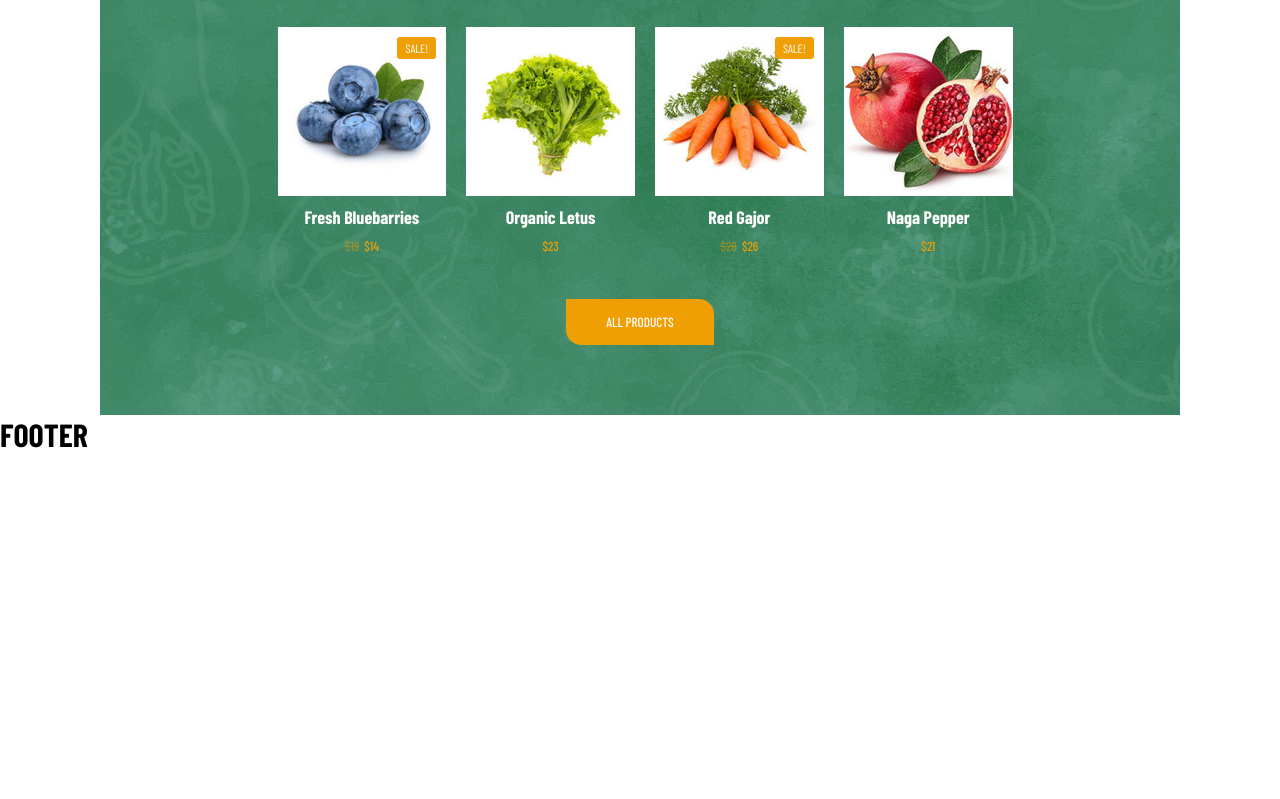
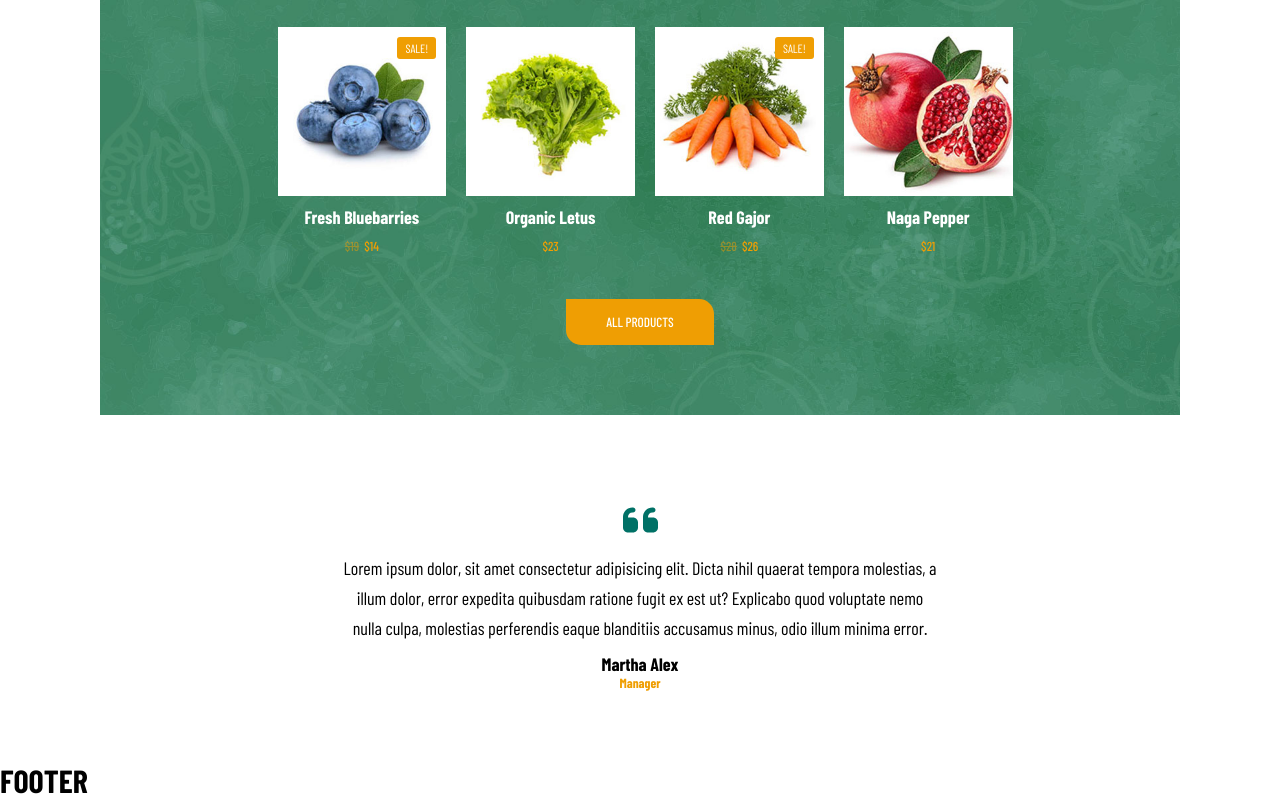
Before and after one commit to EnricoClem/proj-html-vuejs, a Vue app: page / in a window 1280 px wide. Shown: the part 1588-2387 px from the top of the page. Before the commit the page ends 2041 px from the top, so only its background shows below. Built offline with nearby package versions, Linux system fonts and the light colour scheme; a web font is replaced by a local one.

Commit message:
ADD - quote main section

```diff
--- a/src/components/GogrinMain.vue
+++ b/src/components/GogrinMain.vue
@@ -2,12 +2,14 @@
   import MainHero from './MainHero.vue';
   import MainBrand from './MainBrand.vue';
   import MainProducts from '../components/MainProducts.vue';
+  import MainQuote from './MainQuote.vue';
 
   export default {
     components: {
       MainHero,
       MainBrand,
-      MainProducts
+      MainProducts,
+      MainQuote
     }
   };
 </script>
@@ -17,6 +19,7 @@
 <MainHero />
 <MainBrand />
 <MainProducts />
+<MainQuote />
 
 </template>
 
--- /dev/null
+++ b/src/components/MainQuote.vue
@@ -0,0 +1,42 @@
+<script>
+  export default {
+
+  };
+</script>
+
+<template>
+
+    <section class="container-sm">
+        <div class="quote-box flex column centered gap-sm">
+            <div class="quote-icon">
+                <font-awesome-icon :icon="['fas', 'quote-left']" />
+            </div>
+            <p class="quote side-title">Lorem ipsum dolor, sit amet consectetur adipisicing elit. Dicta nihil quaerat tempora molestias, a illum dolor, error expedita quibusdam ratione fugit ex est ut? Explicabo quod voluptate nemo nulla culpa, molestias perferendis eaque blanditiis accusamus minus, odio illum minima error.</p>
+            <div class="flex centered column">
+                <h4 class="side-title">Martha Alex</h4>
+                <h5 class="important-text">Manager</h5>
+            </div>
+        </div>
+    </section>
+
+</template>
+
+<style lang="scss" scoped>
+@use '../style/partials/variables.scss';
+
+.quote-box {
+    padding: 80px 75px 70px 75px;
+}
+
+.quote-icon {
+    color: variables.$brand-green;
+    font-size: 40px;
+}
+
+.quote.side-title {
+    text-align: center;
+    font-weight: 300;
+    line-height: 30px;
+}
+
+</style>
--- a/src/main.js
+++ b/src/main.js
@@ -4,11 +4,11 @@ import App from './App.vue';
 import { library } from '@fortawesome/fontawesome-svg-core';
 import { FontAwesomeIcon } from '@fortawesome/vue-fontawesome';
 
-import { faLocationDot, faEnvelope, faMagnifyingGlass, faCartShopping, faAngleDown, faAngleRight, faAngleLeft, faHeart, faEye } from '@fortawesome/free-solid-svg-icons';
+import { faLocationDot, faEnvelope, faMagnifyingGlass, faCartShopping, faAngleDown, faAngleRight, faAngleLeft, faHeart, faEye, faQuoteLeft } from '@fortawesome/free-solid-svg-icons';
 import { faClock } from '@fortawesome/free-regular-svg-icons';
 import { faFacebookF, faTwitter, faInstagram, faPinterest } from '@fortawesome/free-brands-svg-icons';
 
-library.add(faLocationDot, faEnvelope, faClock, faFacebookF, faTwitter, faInstagram, faPinterest, faMagnifyingGlass, faCartShopping, faAngleDown, faAngleRight, faAngleLeft, faHeart, faEye)
+library.add(faLocationDot, faEnvelope, faClock, faFacebookF, faTwitter, faInstagram, faPinterest, faMagnifyingGlass, faCartShopping, faAngleDown, faAngleRight, faAngleLeft, faHeart, faEye, faQuoteLeft)
 
 const app = createApp(App);
 
```
